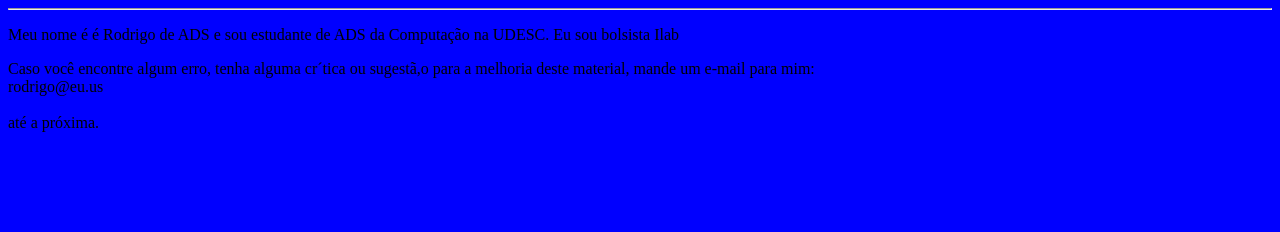
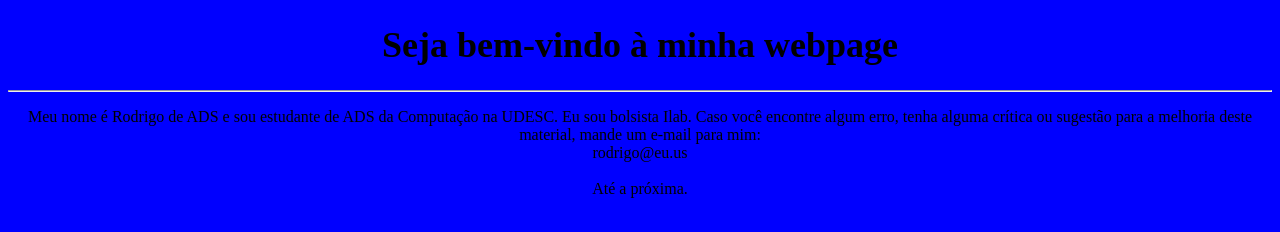
Before and after one commit to rodrigoigoigo1/rodrigo, a plain HTML site: page rodrigo.html in a window 1280 px wide. Drawn offline with Linux system fonts and the light colour scheme.

Commit message:
Update rodrigo.html

```diff
--- a/rodrigo.html
+++ b/rodrigo.html
@@ -1,13 +1,22 @@
+<!DOCTYPE html>
 <html>
 <head>
-<title>
+<title>Minha Webpage</title>
+<style>
+    h1 {
+        text-align: center;
+        font-size: 36px; /* aumentando o tamanho do título */
+    }
+    p {
+        text-align: center; /* centralizando o parágrafo */
+    }
+</style>
+</head>
 <body bgcolor="blue">
-    <h1>01&aacute;, seja vem vindo a &agrave; minha webpage</h1>
-</title>
-<hr />
-<p>Meu nome &eacute; é Rodrigo de ADS e sou estudante de ADS da Computa&ccedil;&atilde;o na UDESC. Eu sou bolsista Ilab </p>
-    Caso voc&ecirc; encontre algum erro, tenha alguma cr&acute;tica ou sugest&atilde,o para a melhoria deste material, mande um e-mail para mim:<br />
-    rodrigo@eu.us<br /><br />
-    at&eacute; a pr&oacute;xima.
-<body bgcolor="blue">
+    <h1>Seja bem-vindo à minha webpage</h1>
+    <hr />
+    <p>Meu nome é Rodrigo de ADS e sou estudante de ADS da Computação na UDESC. Eu sou bolsista Ilab. Caso você encontre algum erro, tenha alguma crítica ou sugestão para a melhoria deste material, mande um e-mail para mim: <br />
+    rodrigo@eu.us <br /><br />
+    Até a próxima.</p>
+</body>
 </html>
```
